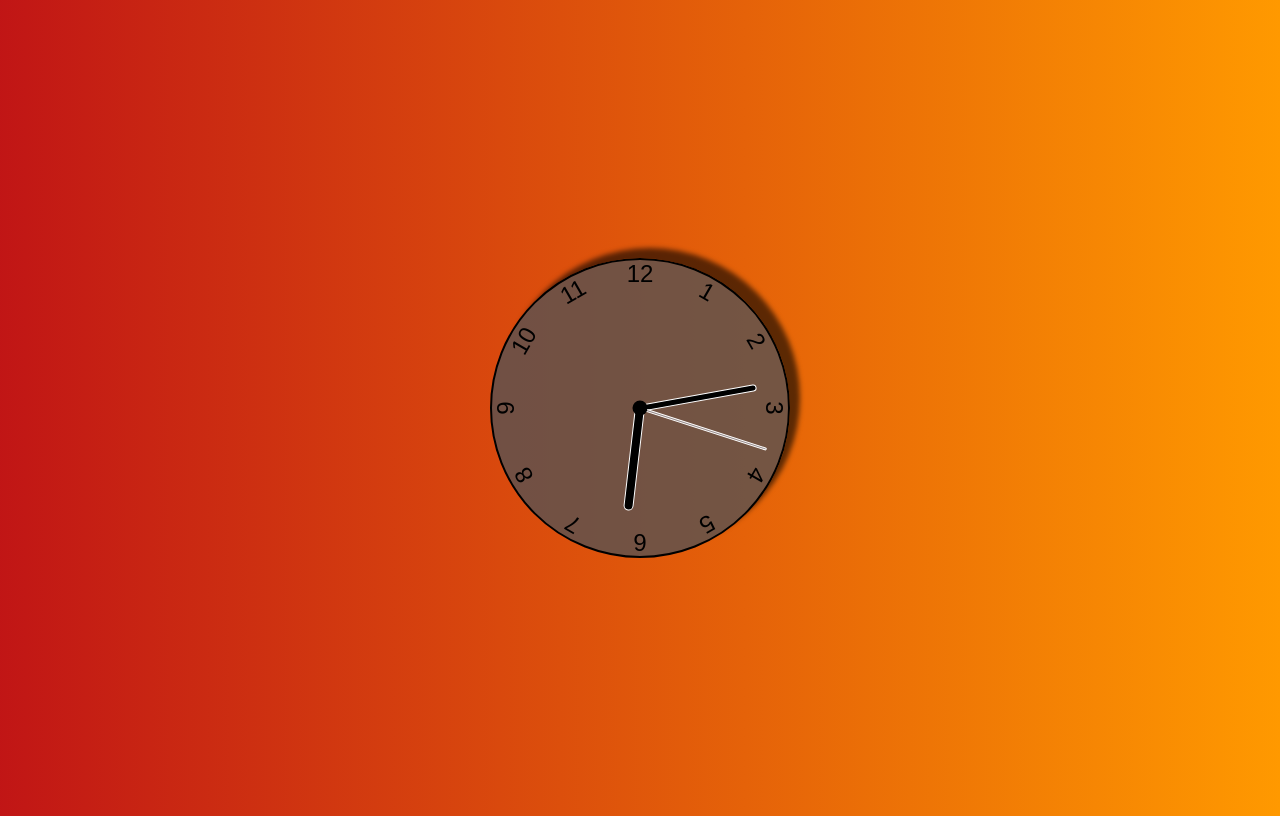
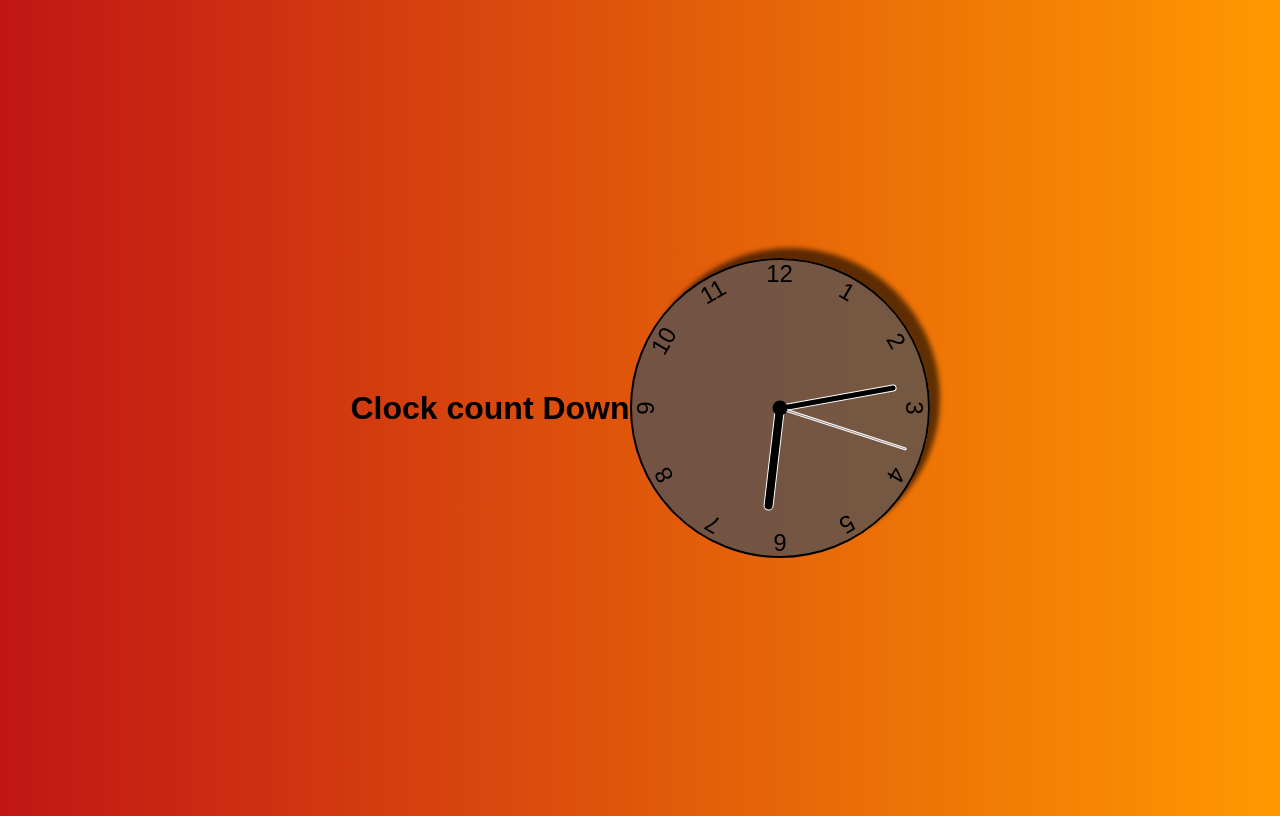
Before and after one commit to Biruk-N/Clock, a plain HTML site: page index.html in a window 1280 px wide. Drawn offline with Linux system fonts and the light colour scheme.

Commit message:
sth change

```diff
--- a/index.html
+++ b/index.html
@@ -8,6 +8,7 @@
 </head>
 
 <body>
+	<h1>Clock count Down</h1>
 
 	<div class="clock">
 		<div class="hand hour" data-hour-hand></div>
```
